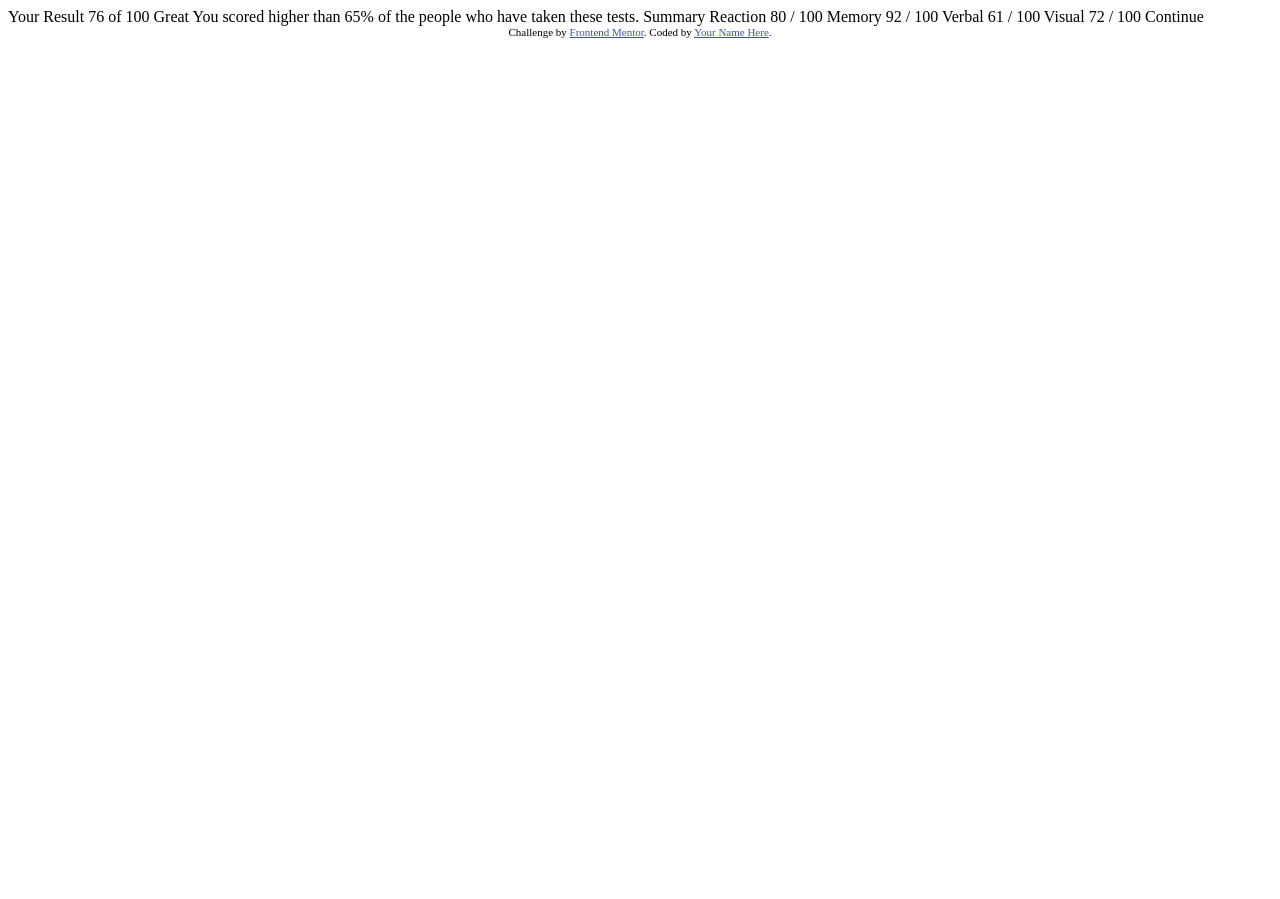
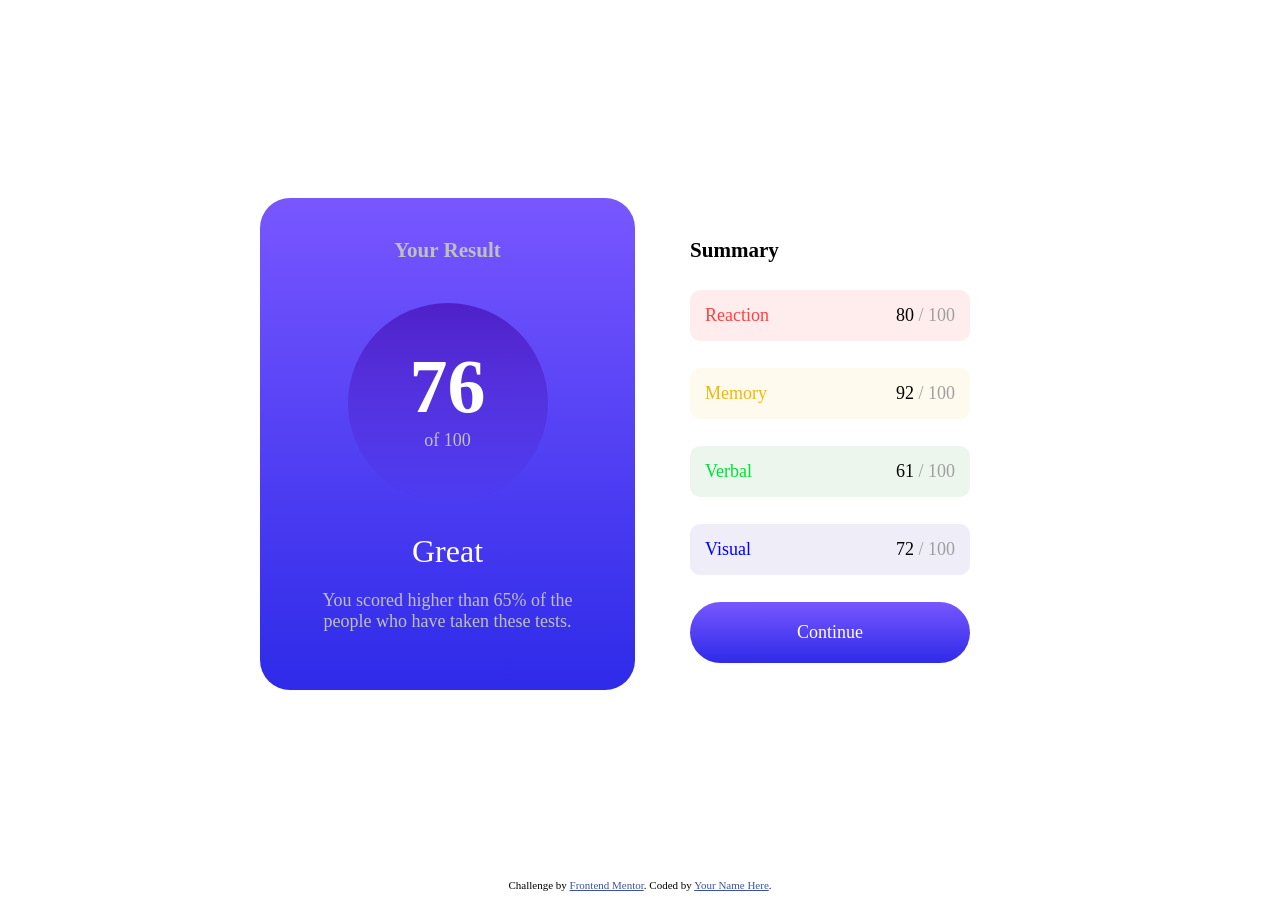
Before and after one commit to dojjo-corp/result-summary-component, a plain HTML site: page index.html in a window 1280 px wide. Before the commit the page ends 800 px from the top, so only its background shows below. Drawn offline with Linux system fonts and the light colour scheme.

Commit message:
basic layout -ii

```diff
--- a/index.html
+++ b/index.html
@@ -5,6 +5,7 @@
   <meta name="viewport" content="width=device-width, initial-scale=1.0"> <!-- displays site properly based on user's device -->
 
   <link rel="icon" type="image/png" sizes="32x32" href="./assets/images/favicon-32x32.png">
+  <link rel="stylesheet" href="style.css">
 
   <title>Frontend Mentor | Results summary component</title>
 
@@ -16,28 +17,42 @@
 </head>
 <body>
 
-  Your Result
-  76
-  of 100
+  <div class="wrapper">
+    <div class="result-container">
+      <h3>Your Result</h3>
+      <div class="percentage">
+        <p class="percentage-top">76</p>
+        of 100
+      </div>
+      <h3 class="comment-top">Great</h3>
+      <p class="comment-text">
+        You scored higher than 65% of the people who have taken these tests.
+      </p>
+    </div>
 
-  Great
-  You scored higher than 65% of the people who have taken these tests.
+    <div class="summary-container">
+      <!-- without grids -->
+      <h3>Summary</h3>
+      <div class="sum-category reaction">
+        Reaction
+        <div><span class="numerator">80</span> / 100</div>
+      </div>
+      <div class="sum-category memory">
+        Memory
+        <div><span class="numerator">92</span> / 100</div>
+      </div>
+      <div class="sum-category verbal">
+        Verbal
+        <div><span class="numerator">61</span> / 100</div>
+      </div>
+      <div class="sum-category visual">
+        Visual
+        <div><span class="numerator">72</span> / 100</div>
+      </div>
+      <a href="" class="btn-lg">Continue</a>
+    </div>
+  </div>
 
-  Summary
-
-  Reaction
-  80 / 100
-
-  Memory
-  92 / 100
-
-  Verbal
-  61 / 100
-
-  Visual
-  72 / 100
-
-  Continue
 
   <div class="attribution">
     Challenge by <a href="https://www.frontendmentor.io?ref=challenge" target="_blank">Frontend Mentor</a>.
--- /dev/null
+++ b/style.css
@@ -0,0 +1,117 @@
+body {
+	font-family: ubuntu;
+	font-size: 18px;
+	font-weight: 500;
+	text-align: center;
+}
+
+.wrapper {
+	display: inline-grid;
+	grid-template-columns: 1fr 1fr;
+	text-align: center;
+	margin: 15% auto;
+}
+
+.wrapper h3 {
+	margin: 40px 0;
+}
+
+.result-container {
+	background: linear-gradient(hsl(252, 100%, 67%), hsl(241, 81%, 54%));
+	border-radius: 30px;
+	color: #bfbfbf;
+	display: inline-block;
+/*	padding: 25px;*/
+	text-align: center;
+	width: 375px;
+}
+
+.percentage {
+	background: linear-gradient(hsla(256, 72%, 46%, 1), hsla(241, 72%, 46%, 0));
+	border-radius: 100%;
+	margin: 0 auto;
+	width: 200px;
+	height: 200px;
+	text-align: center;
+}
+
+.percentage-top {
+	color: #fff;
+	font-size: 76px;
+	font-weight: bold;
+	padding: 20% 0 0;
+	margin: 0;
+}
+
+.comment-top {
+	color: #fff;
+	font-size: 32px;
+	font-weight: 500;
+	margin: 30px 0 20px!important;
+}
+
+.comment-text {
+	padding: 0 60px 40px;
+}
+
+/***********************RESULT SECTION*****************/
+.summary-container {
+	display: grid;
+	padding: 0 50px;
+}
+
+.summary-container h3 {
+	text-align: left;
+	margin-bottom: 0!important;
+}
+
+.sum-category {
+	border-radius: 10px;
+	display: inline;
+	height: fit-content;
+	padding: 15px;
+	position: relative; /* to allow children to be positioned relative to it */
+	text-align: left;
+	width: 250px;
+}
+
+.sum-category div {
+	color: #9f9f9f;
+	display: inline;
+	position: absolute;
+	right: 15px;
+}
+
+.numerator {
+	color: #000;
+}
+
+.reaction {
+	background-color: hsla(0, 100%, 50%, 0.07);
+	color: #ff4040;
+}
+
+.memory {
+	background-color: hsla(44.933, 87.451%, 50%, 0.07);
+	color: #efb710;
+}
+
+.verbal {
+	background-color: hsla(120, 100%, 25.098%, 0.07);
+	color: #00df36;
+}
+
+.visual {
+	background-color: hsl(246.81, 100%, 31.25%, 0.07);
+	color: #0000ff;
+}
+
+.btn-lg {
+	background: linear-gradient(hsl(252, 100%, 67%), hsl(241, 81%, 54%));
+	border-radius: 40px;
+	color: #fff;
+	height: fit-content;
+	padding: 20px 0 20px;
+	text-decoration: none;
+	display: block;
+}
```
